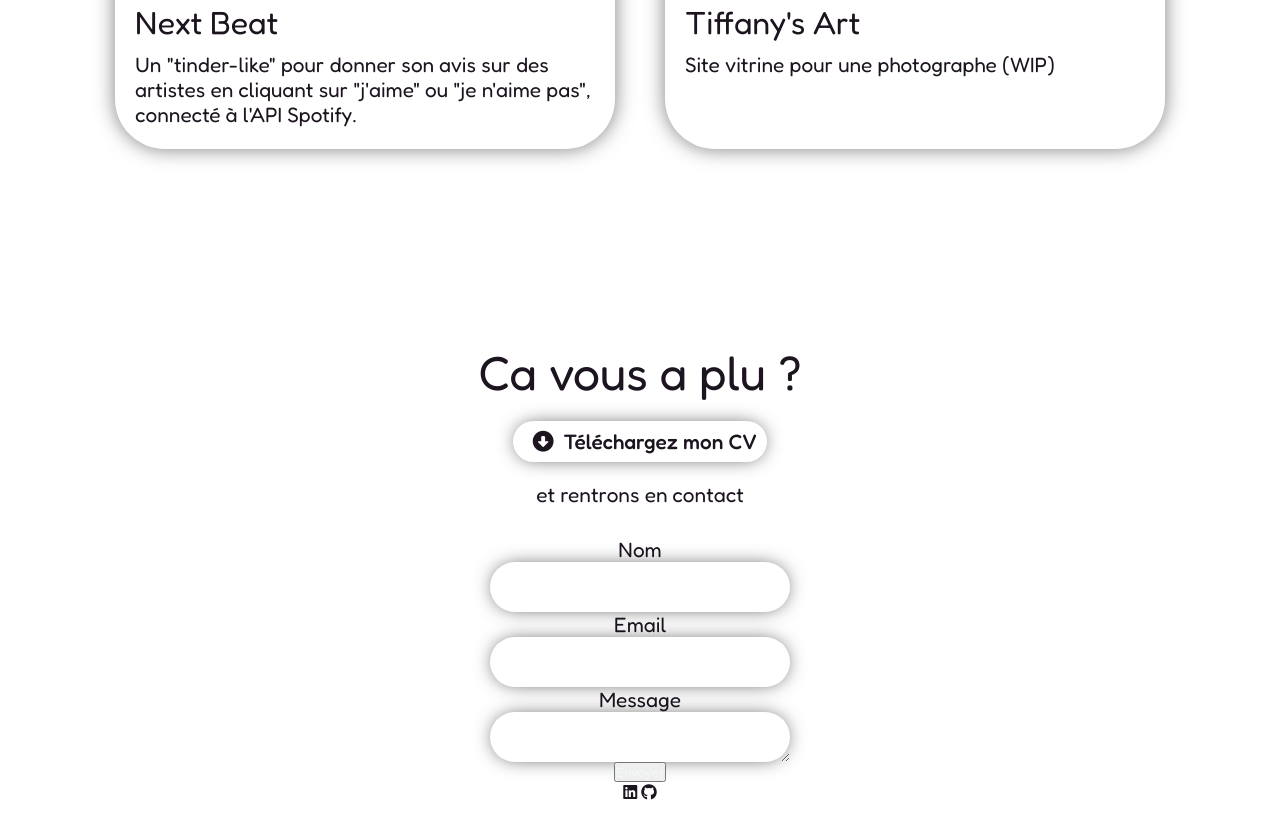
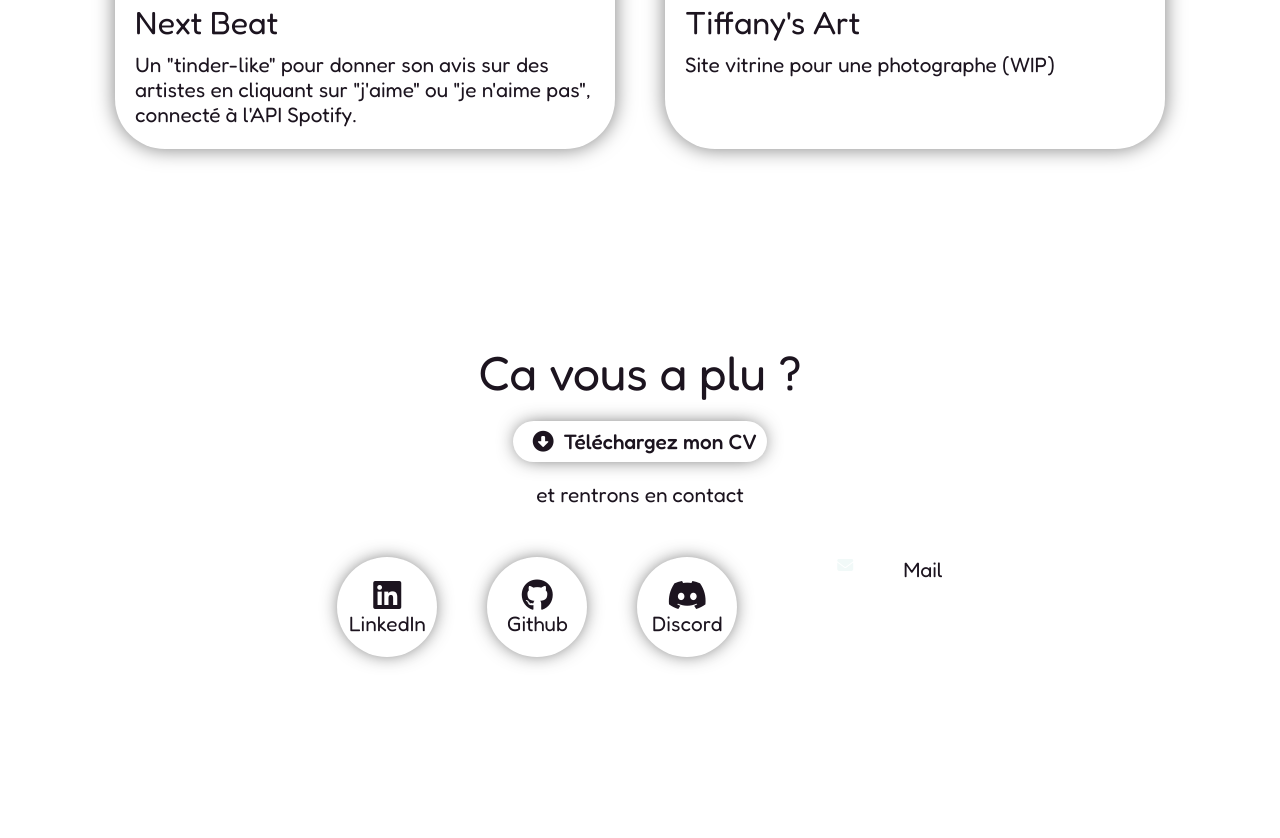
Before and after one commit to LCSS24/portfolio, a plain HTML site: page index.html in a window 1280 px wide. Shown: the part 2686-3524 px from the top of the page. Drawn offline with Linux system fonts and the light colour scheme.

Commit message:
Ajout des reseaux

```diff
--- a/index.html
+++ b/index.html
@@ -23,7 +23,7 @@
             <li><a href="#Apropos">A propos de moi</a></li>
             <li><a href="#mescompetences">Compétences</a></li>
             <li><a href="#mesprojets">Projets</a></li>
-            <li id="mecontacter"><a href="#contact">Contact</a></li>
+            <li><a href="#contact">Contact</a></li>
           </ul>
         </nav>
         <input type="checkbox" name="darkmode" id="darkmode" hidden />
@@ -52,20 +52,22 @@
           <div class="description descactive" id="desc1">
             <h3>Développeur Web</h3>
             <p>
-              Actuellement en formation au GRETA pour obtenir un TP Developpeur
-              Web et Web Mobile, je me suis pris de passion pour ce domaine.
+              Actuellement en formation au GRETA pour obtenir un Titre
+              Professionnel de Développeur Web et Web Mobile, j’ai développé une
+              véritable passion pour ce domaine.
               <br />
-              Etant tout les jours sur un ordinateur depuis mon plus jeune âge,
+              Passant mes journées sur un ordinateur depuis mon plus jeune âge,
               ça aide.
             </p>
           </div>
           <div class="description" id="desc2">
             <h3>Artiste</h3>
             <p>
-              Egalement passionné de musique, j'aime composer et chanter depuis
-              maintenant 7 ans.
+              Passionné de musique, je compose et chante depuis maintenant sept
+              ans.
               <br />
-              J'utilise FL Studio pour créer, mixer, masteriser mes titres.
+              J’utilise FL Studio pour produire, mixer et masteriser mes
+              morceaux.
             </p>
           </div>
         </div>
@@ -124,7 +126,7 @@
           ><i class="fa-solid fa-circle-down"></i>Téléchargez mon CV</a
         >
         <p>et rentrons en contact</p>
-        <form
+        <!-- <form
           action="mailto:lucas.carpentier24@gmail.com"
           method="post"
           enctype="text/plain"
@@ -137,14 +139,24 @@
           <label for="message">Message</label>
           <textarea id="message" name="message" required></textarea>
           <button type="submit">Envoyer</button>
-        </form>
+        </form> -->
         <div class="reseaux">
           <a href="https://fr.linkedin.com/in/lucascarpentier24" target="_blank"
-            ><i class="fa-brands fa-linkedin"></i
-          ></a>
+            ><i class="fa-brands fa-linkedin"></i>
+            <p>LinkedIn</p>
+          </a>
           <a href="https://github.com/LCSS24" target="_blank"
-            ><i class="fa-brands fa-github"></i
-          ></a>
+            ><i class="fa-brands fa-github"></i>
+            <p>Github</p></a
+          >
+          <a href="https://discord.com/users/178433935309537280">
+            <i class="fa-brands fa-discord"></i>
+            <p>Discord</p>
+          </a>
+            <form action="mailto:lucas.carpentier24@gmail.com"></form>
+            <i class="fa-solid fa-envelope"></i>
+            <p>Mail</p>
+          </a>
         </div>
       </section>
     </main>
--- a/style.css
+++ b/style.css
@@ -432,9 +432,30 @@ h6 {
   padding: 10px 20px;
 }
 
+.reseaux {
+  margin-top: 50px;
+  display: flex;
+  justify-content: center;
+  gap: 50px;
+}
+
+.reseaux a {
+  display: flex;
+  flex-direction: column;
+  justify-content: center;
+  align-items: center;
+  width: 100px;
+  height: 100px;
+  border-radius: 50px;
+  box-shadow: 0px 0px 20px -5px rgba(0, 0, 0, 0.8);
+
+}
+
 .reseaux a i {
   color: #1c141f;
+  font-size: 2rem;
 }
+
 
 /* Animations */
 
```
